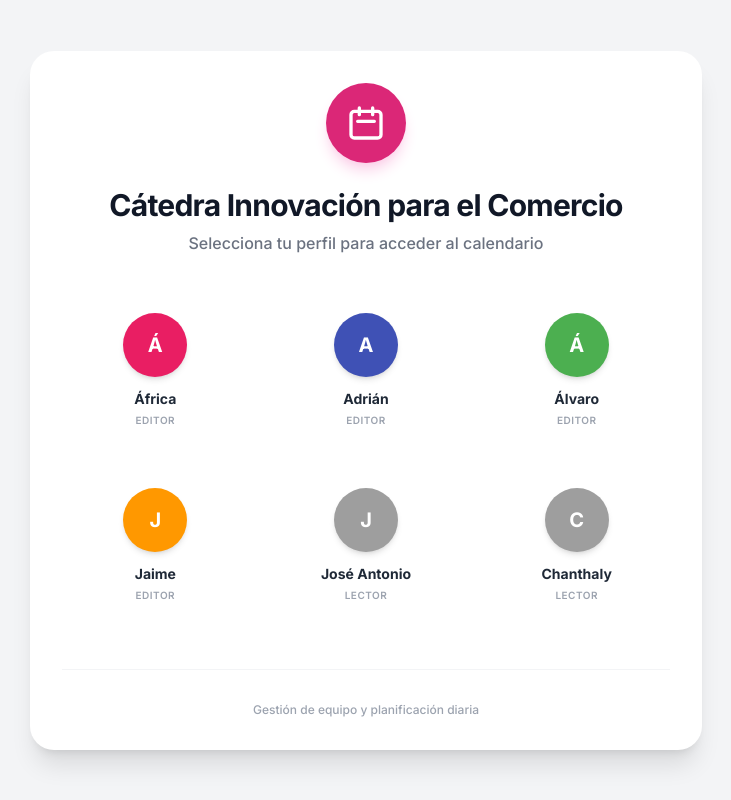
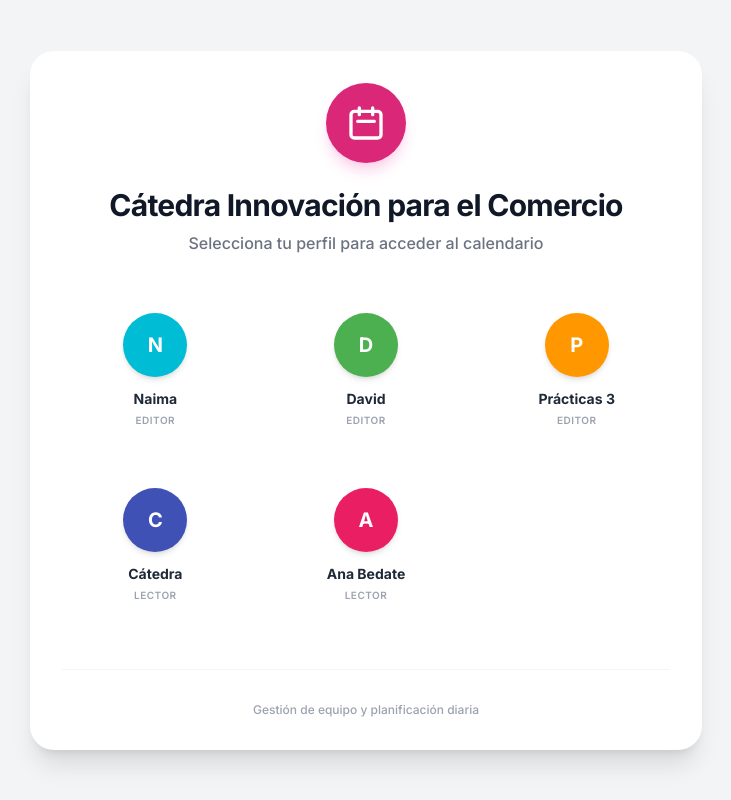
Before and after one commit to jperezvida/Practicas-Calendario, a React (Vite) app: page / in a window 1280 px wide. Shown: the whole page, without its empty margins (274-1005 px from the left). Built offline with nearby package versions, Linux system fonts and the light colour scheme; no server answers; the database is empty.

Commit message:
Update constants.ts

```diff
--- a/constants.ts
+++ b/constants.ts
@@ -1,17 +1,16 @@
-
 import { User } from './types';
 
-export const USERS: User[] = [
-  { id: 'africa', name: 'África', email: 'africa@comercio.es', role: 'EDITOR', color: '#E91E63' },
-  { id: 'adrian', name: 'Adrián', email: 'adrian@comercio.es', role: 'EDITOR', color: '#3F51B5' },
-  { id: 'alvaro', name: 'Álvaro', email: 'alvaro@comercio.es', role: 'EDITOR', color: '#4CAF50' },
-  { id: 'jaime', name: 'Jaime', email: 'jaime@comercio.es', role: 'EDITOR', color: '#FF9800' },
-  { id: 'joseantonio', name: 'José Antonio', email: 'joseantonio@comercio.es', role: 'VIEWER', color: '#9E9E9E' },
-  { id: 'chanthaly', name: 'Chanthaly', email: 'chanthaly@comercio.es', role: 'VIEWER', color: '#9E9E9E' },
+export const MONTHS = [
+  "Enero", "Febrero", "Marzo", "Abril", "Mayo", "Junio",
+  "Julio", "Agosto", "Septiembre", "Octubre", "Noviembre", "Diciembre"
 ];
 
-export const DAYS_OF_WEEK = ['Lunes', 'Martes', 'Miércoles', 'Jueves', 'Viernes', 'Sábado', 'Domingo'];
-export const MONTHS = [
-  'Enero', 'Febrero', 'Marzo', 'Abril', 'Mayo', 'Junio',
-  'Julio', 'Agosto', 'Septiembre', 'Octubre', 'Noviembre', 'Diciembre'
+export const DAYS_OF_WEEK = ["LUN", "MAR", "MIÉ", "JUE", "VIE", "SÁB", "DOM"];
+
+export const USERS: User[] = [
+  { id: '1', name: 'Naima', email: 'naima@practicas.com', role: 'EDITOR', color: '#00BCD4' }, // Cyan
+  { id: '2', name: 'David', email: 'david@practicas.com', role: 'EDITOR', color: '#4CAF50' }, // Verde
+  { id: '3', name: 'Prácticas 3', email: 'p3@practicas.com', role: 'EDITOR', color: '#FF9800' }, // Naranja (hueco libre)
+  { id: '5', name: 'Cátedra', email: 'catedra@practicas.com', role: 'VIEWER', color: '#3F51B5' }, // Índigo
+  { id: '6', name: 'Ana Bedate', email: 'ana@practicas.com', role: 'VIEWER', color: '#E91E63' } // Rosa
 ];
```
